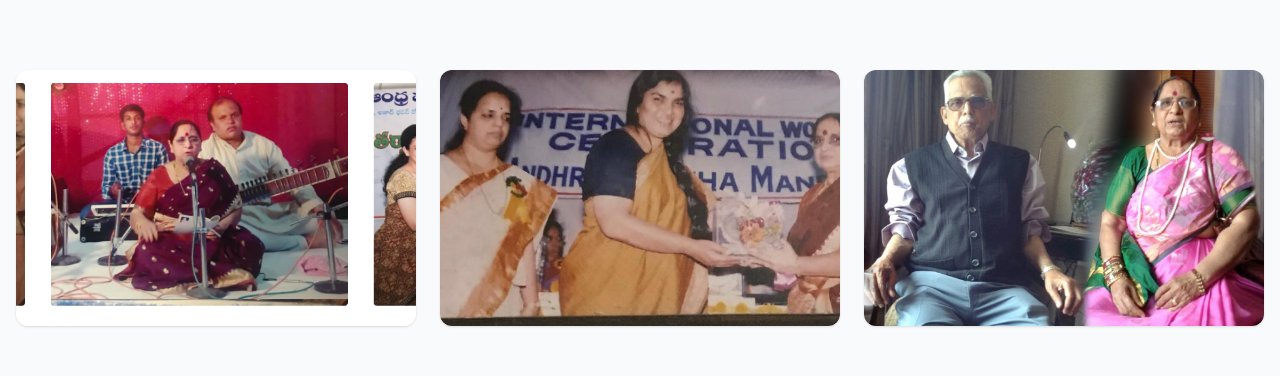
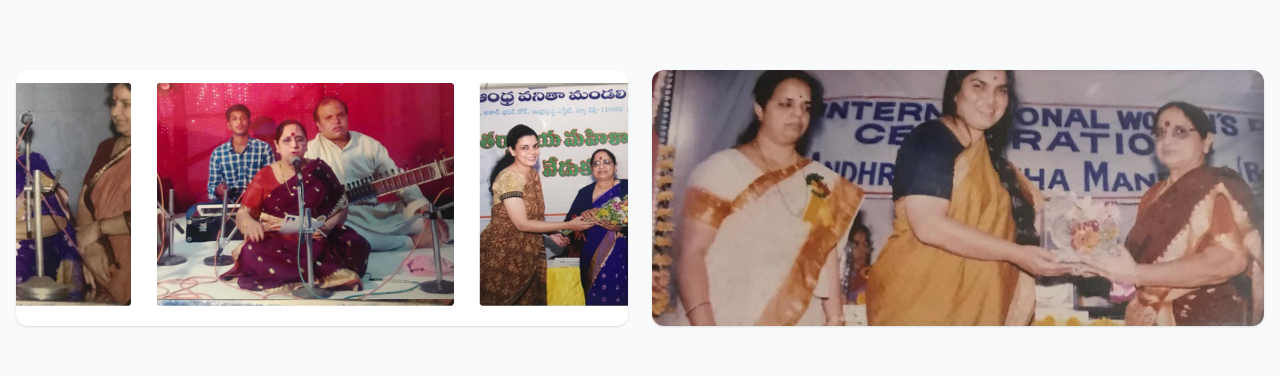
Before and after one commit to shekhar1971/saisubhanjali.com, a Next.js app: page / in a window 1280 px wide. Shown: the part 902-1278 px from the top of the page. Built offline with nearby package versions, Linux system fonts and the light colour scheme.

Commit message:
Update page.tsx

```diff
--- a/app/page.tsx
+++ b/app/page.tsx
@@ -1,4 +1,5 @@
-/* app/page.tsx ------------------------------------------------------------ */
+// app/page.tsx – cleaned up layout (parents grid removed from top photos, image paths fixed)
+// ---------------------------------------------------------------------------
 import Image from 'next/image';
 import Link from 'next/link';
 
@@ -7,9 +8,10 @@ export default function Home() {
     <div className="space-y-20">
       {/* HERO */}
       <section className="relative overflow-hidden rounded-xl bg-gradient-to-br from-brand-100 via-brand-50 to-white shadow">
+        {/* subtle backdrop */}
         <Image
           src="/SaiBaba1.png"
-          alt="Shirdi Sai Baba sanctum"
+          alt="Shirdi Sai Baba sanctum"
           fill
           priority
           className="object-cover opacity-20"
@@ -18,24 +20,23 @@ export default function Home() {
         <div className="relative z-10 grid gap-8 px-6 py-20 md:grid-cols-2 md:items-center">
           <div>
             <h1 className="mb-4 text-5xl font-extrabold leading-tight text-brand-700 drop-shadow md:text-6xl">
-              Sai Subhanjali
+              Sai Subhanjali
             </h1>
             <p className="mb-8 max-w-prose text-lg">
-              A devotional treasury of Sai Baba bhajans — lovingly written, composed&nbsp;and&nbsp;sung by
-              <span className="font-semibold"> Smt. Subbalakshmi&nbsp;Sattiraju</span>.
+              A devotional treasury of Sai Baba bhajans — lovingly written, composed &amp; sung by
+              <span className="font-semibold"> Smt. Subbalakshmi Sattiraju</span>.
             </p>
-
             <Link
               href="/bhajans"
               className="inline-block rounded-xl bg-brand-600 px-8 py-3 font-medium text-white shadow hover:bg-brand-700"
             >
-              🎵 Listen to Bhajans
+              🎵 Listen to Bhajans
             </Link>
           </div>
 
           <Image
             src="/SaiBaba4.png"
-            alt="Blessing posture of Sai Baba"
+            alt="Blessing posture of Sai Baba"
             width={450}
             height={600}
             priority
@@ -44,29 +45,20 @@ export default function Home() {
         </div>
       </section>
 
-      {/* DEVOTIONAL PHOTOS GRID */}
-      <section className="grid gap-6 md:grid-cols-3">
+      {/* DEVOTIONAL PHOTO GRID (two‑up) */}
+      <section className="grid gap-6 md:grid-cols-2">
         <Image
           src="/SubbaLakshmi_Sattiraju.png"
           alt="Amma performing Sai bhajans"
-          width={600}
-          height={400}
+          width={700}
+          height={450}
           className="h-64 w-full rounded-xl object-cover shadow"
         />
-
         <Image
           src="/SmtSubbalakshmi_International_Womans_Day_Award_inDelhi.jpg"
           alt="International Women’s Day award in Delhi"
-          width={600}
-          height={400}
-          className="h-64 w-full rounded-xl object-cover shadow"
-        />
-
-        <Image
-          src="/Shri_NageswaraRao%20and%20Smt%20Subbalakshmi.jpg"
-          alt="Sri Nageswara Rao & Smt Subbalakshmi"
-          width={600}
-          height={400}
+          width={700}
+          height={450}
           className="h-64 w-full rounded-xl object-cover shadow"
         />
       </section>
@@ -85,7 +77,7 @@ export default function Home() {
         {/* Parents’ portrait */}
         <Image
           src="/0210995b-baf7-4b29-8547-1107b4aa063e.jpg"
-          alt="Smt Subbalakshmi & Sri Nageswara Rao Garu"
+          alt="Smt Subbalakshmi & Sri Nageswara Rao Garu"
           width={450}
           height={350}
           className="rounded-xl object-cover shadow"
@@ -95,24 +87,24 @@ export default function Home() {
         <div className="space-y-4">
           <h2 className="text-3xl font-bold text-brand-700">A Legacy of Devotion</h2>
           <p>
-            From humble roots in East&nbsp;and West Godavari Districts, the Sattiraju family passed down
+            From humble roots in East and West Godavari Districts, the Sattiraju family passed down
             faith, music, and selfless service across generations. Their blessings echo through every
-            note of <em>Sai Subhanjali</em>.
+            note of <em>Sai Subhanjali</em>.
           </p>
         </div>
       </section>
 
-      {/* SON-IN-LAW TRIBUTE */}
+      {/* SON‑IN‑LAW TRIBUTE */}
       <section className="mx-auto max-w-md text-center">
         <Image
-          src="/54e7db2b-1c7e-4e95-8b54-2b5c13acc504.jpg" // Mohana Krishna portrait
-          alt="Sri Mohana Krishna — son-in-law & recording pillar"
+          src="/54e7db2b-1c7e-4e95-8b54-2b5c13acc504.jpg" // corrected path
+          alt="Sri Mohana Krishna — Son‑in‑law &amp; recording pillar"
           width={300}
           height={400}
           className="mx-auto rounded-full object-cover shadow-md"
         />
         <p className="mt-4 text-sm text-gray-600">
-          In loving memory of <strong>Sri Mohana Krishna</strong>, whose technical guidance made these
+          In loving memory of <strong>Sri Mohana Krishna</strong>, whose technical guidance made these
           recordings possible.
         </p>
       </section>
@@ -121,8 +113,9 @@ export default function Home() {
       <section className="grid gap-4 md:grid-cols-3">
         <Image src="/SaiBaba2.png" alt="Sai blessing" width={400} height={500} className="rounded-xl shadow" />
         <Image src="/SaiBaba3.png" alt="Sai in Dwarkamai" width={400} height={500} className="rounded-xl shadow" />
-        <Image src="/SaiBaba5.png" alt="Rare photo of Sai Baba" width={400} height={500} className="rounded-xl shadow" />
+        <Image src="/SaiBaba5.png" alt="Rare photo of Sai Baba" width={400} height={500} className="rounded-xl shadow" />
       </section>
     </div>
   );
 }
+// ---------------------------------------------------------------------------
```
